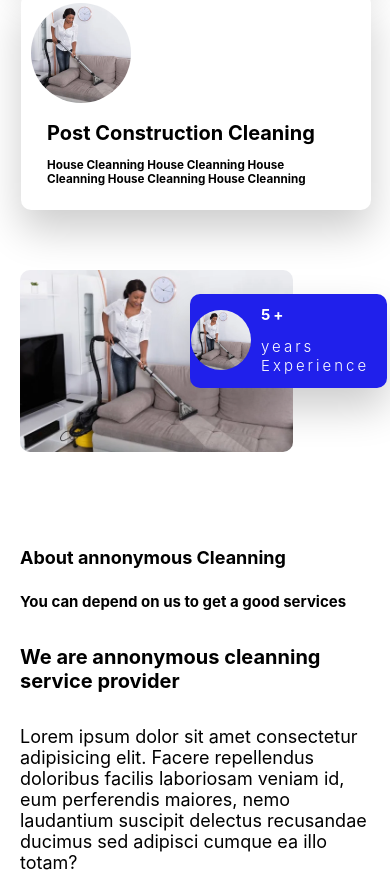
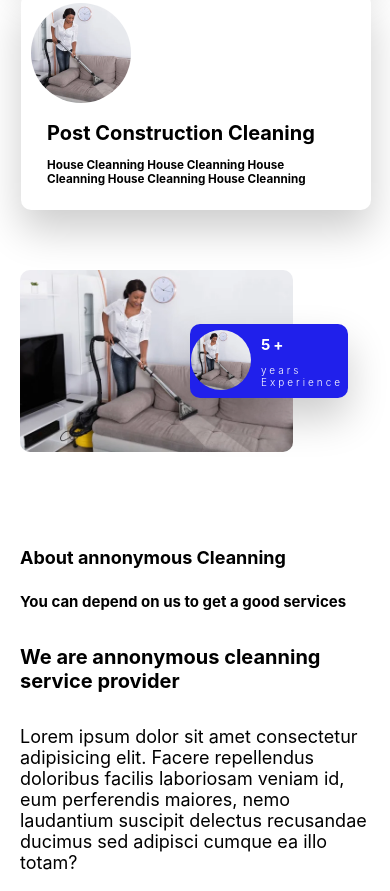
Before and after one commit to Alexkimathi/cleaning-services, a React (Create React App) app: page / in a window 390 px wide. Shown: the part 756-1647 px from the top of the page. Built offline with nearby package versions, Linux system fonts and the light colour scheme.

Commit message:
first commit

```diff
--- a/src/Components/About/about.css
+++ b/src/Components/About/about.css
@@ -109,8 +109,8 @@
   display:flex;
   padding: .1rem;
   margin: 2rem;
-  width: 50vw;
-  bottom: 18rem;
+  width: 40vw;
+  bottom: 15rem;
   left: 15rem;
   position: relative;
   background-color: rgb(32, 32, 235)
@@ -124,7 +124,7 @@
 }
 
 .container-1 h2 {
-  font-size: 1.5rem;
+  font-size: 1rem;
 
  }
 
```
